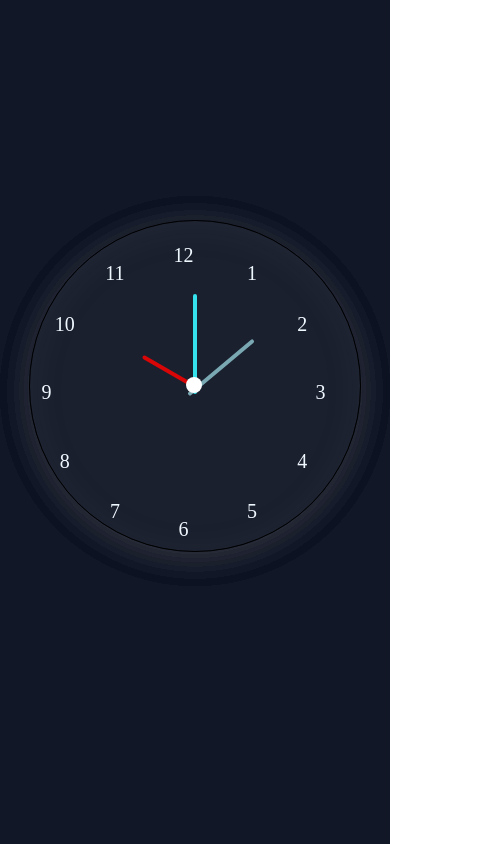
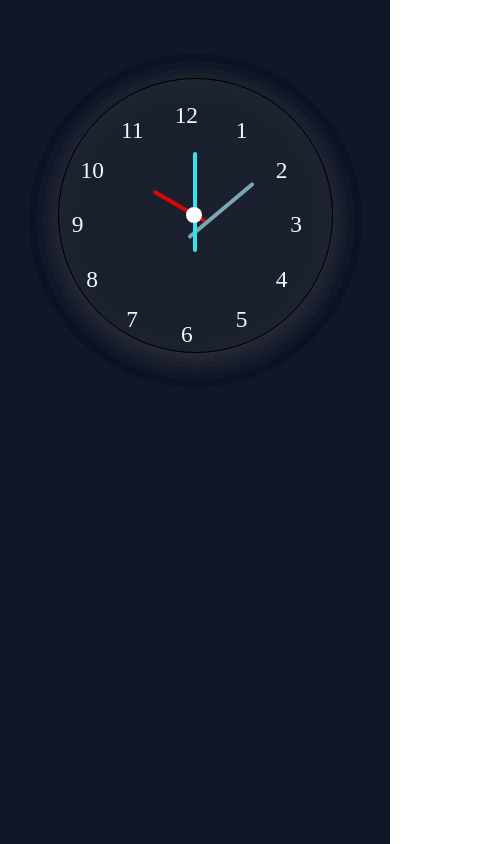
Before and after one commit to Mansi02-Sadanand/14DayFortNightGrind, a plain HTML site: page day1/clock.html in a window 390 px wide. Shown: the whole page, 495 px wide, since content can reach past the window. Drawn offline with Linux system fonts and the light colour scheme.

Commit message:
Update clk.css

```diff
--- a/day1/clk.css
+++ b/day1/clk.css
@@ -12,12 +12,13 @@
 }
 
 #clk{
-    height: 330px;
-    width: 330px;
+    height: 50vw;
+    width:50vw;
+    max-width: 330px;
+    max-height: 330px;
     border:1px solid black;
     border-radius:50% ;
-    margin: 220px auto;
-
+    margin: 20vh auto;
     background: rgb(105, 105, 105,.1);
     position :relative;
     box-shadow: inset 0 5px 35px rgb(105, 105, 105, .1),
@@ -158,6 +159,7 @@
     background: #36e2ec;
     position: absolute;
     left: calc(50% - 2.4px);
+    position: absolute;
     top:55px;
 }
 .mins{
@@ -175,6 +177,7 @@
     left: calc(50% + 24px);
     border-radius: 20px;
     top:26%;
+    position: absolute;
     transform: rotate(50deg);
 }
 
@@ -192,7 +195,19 @@
     border-radius: 30px;
     background: #d80606;
     position: absolute;
+
     left: calc(50% - -13px);
     top:29%;
 
 }
+
+@media only screen and (max-width:768px){
+    #clk {
+            height: 70vw;
+            width: 70vw;
+            margin: 20% auto;
+        }
+    .num span{
+        font-size:6vw;
+    }
+}
```
